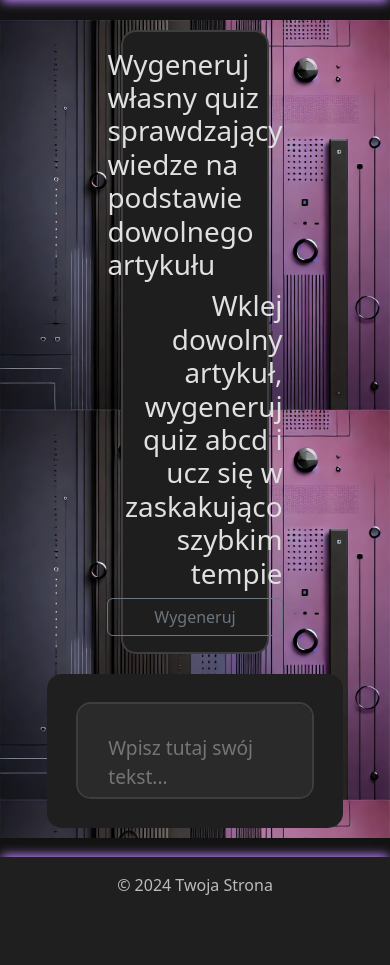
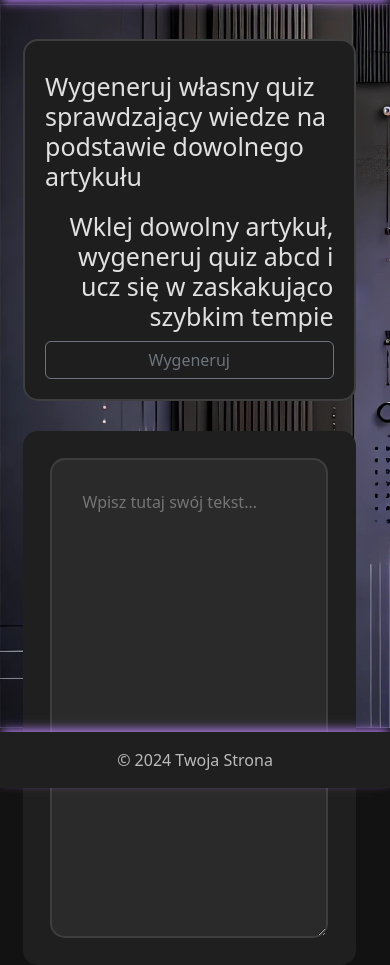
Before and after one commit to pp-repr/quiz-maker, a FastAPI app: page / in a window 390 px wide. Shown: the part 56-1021 px from the top of the page. Before the commit the page ends 951 px from the top, so only its background shows below. Run offline with FastAPI, Linux system fonts and the light colour scheme; parts of the project's set-up code (start-up, migrations or seed data) failed here and were passed over.

Commit message:
HTML fixes

```diff
--- a/app/routes/quiz.py
+++ b/app/routes/quiz.py
@@ -1,6 +1,5 @@
 from fastapi import APIRouter, Request, Form
 from fastapi.templating import Jinja2Templates
-from fastapi.responses import HTMLResponse
 import os
 
 from app.services.quiz import *
--- a/app/static/css/styles.css
+++ b/app/static/css/styles.css
@@ -5,12 +5,6 @@ html, body {
     color: #e0e0e0;
     display: flex;
     flex-direction: column;
-}
-
-body {
-    display: flex;
-    flex-direction: column;
-    min-height: 100vh;
 }
 
 .footer {
@@ -43,16 +37,8 @@ body {
     color: #bb86fc;
 }
 
-.container {
-    background-image: url('/static/css/img/img.webp');
-    background-size: 100% auto;
-    background-repeat: repeat-y;
-    padding: 20px;
-    margin-top: 5%;
-    margin-bottom: 5%;
-    flex-grow: 1;
-    display: flex;
-    gap: 20px;
+.row {
+    width: 100%;
 }
 
 .section {
@@ -60,17 +46,40 @@ body {
     border-radius: 15px;
 }
 
+.container-xl{
+    background-image: url('/static/css/img/img.webp');
+    background-size: cover;
+    background-repeat: repeat-y;
+    padding: 20px;
+    margin-top: 1%;
+    margin-bottom: 1%;
+    flex-grow: 1;
+    display: flex;
+}
+
 .left-section {
-    height: 70%;
     background-color: #1e1e1e;
     border: 2px solid #3e3e3e;
     border-radius: 15px;
-    margin-right: 5%;
+    padding: 20px;
+    display: flex;
+    flex-direction: column;
+    justify-content: space-around;
+    overflow: hidden;
 }
 
 .right-section {
+    display: flex;
+    align-items: center;
+    justify-content: center;
     background-color: #1f1f1f;
     border-radius: 15px;
+    align-self: stretch;
+}
+
+.left-section h1 {
+    margin-top: 30px;
+    margin-bottom: 30px;
 }
 
 .text-area {
@@ -78,11 +87,9 @@ body {
     border: 2px solid #3e3e3e;
     border-radius: 15px;
     color: #e0e0e0;
-    font-size: 1.2rem;
     padding: 30px;
-    width: 100%;
-    height: 100%;
-    resize: none;
+    width: 90%;
+    height: 90%;
 }
 
 .text-area:focus {
@@ -94,7 +101,6 @@ body {
     outline: none;
     border-color: #bb86fc;
 }
-
 
 .btn:focus{
     outline: none;
@@ -137,36 +143,42 @@ button:hover {
 }
 
 @media (max-width: 768px) {
-    .container {
+    .container-xl {
         flex-direction: column;
-        padding: 10px;
+        align-items:start;
     }
 
-    .left-section, .right-section {
-        width: 100%;
-        margin: 0;
-        height: 50vh;
+    .left-section{
+        width: 95%;
+        margin: 15px;
+
     }
 
-    .text-area {
-        width: 90%;
-        height: 80%;
+    .left-section h1 {
+        margin-top: 10px;
+        margin-bottom: 10px;
+        font-size: 25px;
     }
 
+    .right-section {
+        width: 95%;
+        margin: 15px;
+        height: 100%;
+    }
 }
 
 .result-item {
-    margin-bottom: 15px;
+    margin: 15px;
     padding: 10px;
     border-radius: 5px;
     color: #fff;
     cursor: pointer;
 }
 .correct {
-    background-color: #28a745; /* zielony */
+    background-color: #248558;
 }
 .incorrect {
-    background-color: #dc3545; /* czerwony */
+    background-color: #da2e73;
 }
 .key {
     font-weight: bold;
--- a/app/static/html/index.html
+++ b/app/static/html/index.html
@@ -25,15 +25,17 @@
         </div>
     </nav>
 
-    <div class="container align-items-center">
-        <div class="left-section d-grid justify-content-center align-items-center p-3" style="width: 40%; height: 80%; ">
-            <h1>Wygeneruj własny quiz sprawdzający wiedze na podstawie dowolnego artykułu</h1>
-            <h1 style="text-align: right;">Wklej dowolny artykuł, wygeneruj quiz abcd i ucz się w zaskakująco szybkim tempie</h1>
-            <button onclick="fetchText()" type="button" class="btn btn-outline-secondary btn-rounded" data-mdb-ripple-init  data-mdb-ripple-color="dark">Wygeneruj</button>
-        </div>
+    <div class="container-xl">
+        <div class="row align-items-sm-center justify-content-around">
+            <div class="col-sm-4 col-12 left-section" >
+                <h1 >Wygeneruj własny quiz sprawdzający wiedze na podstawie dowolnego artykułu</h1>
+                <h1 style="text-align: right;">Wklej dowolny artykuł, wygeneruj quiz abcd i ucz się w zaskakująco szybkim tempie</h1>
+                <button onclick="fetchText()" type="button" class="btn btn-outline-secondary btn-rounded" data-mdb-ripple-init  data-mdb-ripple-color="dark">Wygeneruj</button>
+            </div>
 
-        <div class="right-section d-flex justify-content-center align-items-center p-3" style="width: 80%; height: 100%;">
-            <textarea id="textArea" class="text-area" placeholder="Wpisz tutaj swój tekst..."></textarea>
+            <div class="col-sm-7 col-12 right-section">
+                <textarea id="textArea" class="text-area" placeholder="Wpisz tutaj swój tekst..."></textarea>
+            </div>
         </div>
     </div>
 
--- a/app/static/html/quiz.html
+++ b/app/static/html/quiz.html
@@ -20,7 +20,7 @@
         </div>
     </div>
 </nav>
-    <div class="container" >
+    <div class="container-xl" >
     <form action="/submit" method="POST" onsubmit="return validateForm()">
         <div class="section">
             {% for question in questions %}
```
Also changed, not shown: app/static/html/submit.html (+8 -5 lines).
